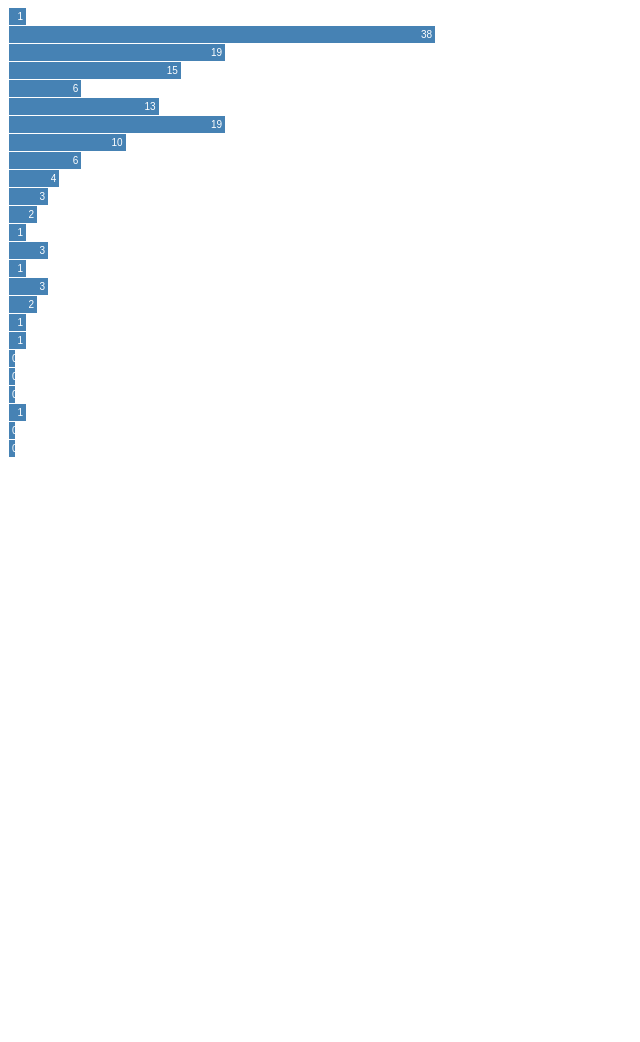
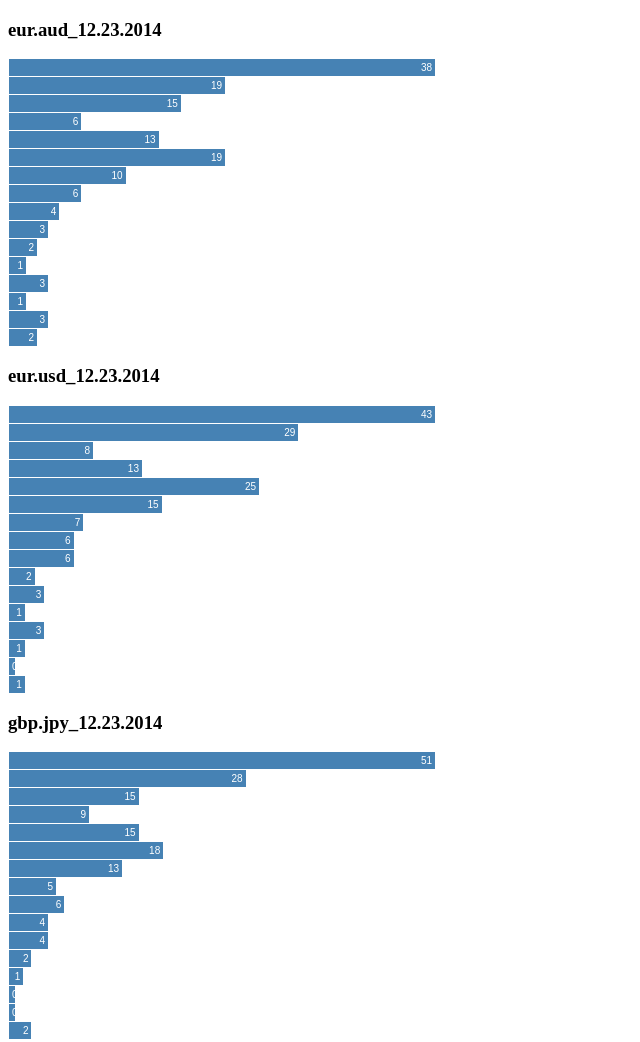
Before and after one commit to itsnotafake/ForexCLA, a plain HTML site: page index.html in a window 1280 px wide. Shown: the top 1042 px of the page, without its empty margins (0-640 px from the left). Before the commit the page ends 800 px from the top, so only its background shows below. Drawn offline with Linux system fonts and the light colour scheme.

Commit message:
Creating multiple charts using hdata.js

```diff
--- a/index.html
+++ b/index.html
@@ -14,20 +14,35 @@
 </style>
 <div class="chart"></div>
 <script src="js/d3.v3.min.js"></script>
+<script src="js/hdata.js"></script>
 <script>
 
-// from eur.aud_12.23.2014
-var data = [1, 38, 19, 15, 6, 13, 19, 10, 6, 4, 3, 2, 1, 3, 1, 3, 2, 1, 1, 0, 0, 0, 1, 0, 0];
+console.log("length(hdata)=" + hdata.length);
+
+for(var i=0; i < hdata.length; i++) {
+
+	var pair = hdata[i];
+	var name = pair[0];
+	var data = pair[1];
+
+	var heading = document.createElement("h3");
+	heading.innerHTML = name;
+	document.body.appendChild(heading);
+
+	var chart = document.createElement("div");
+	chart.setAttribute("id", name);
+	chart.setAttribute("class", "chart");
+	document.body.appendChild(chart);
 
 	var x = d3.scale.linear()
 		.domain([0, d3.max(data)])
 		.range([0, 420]);
 
-d3.select(".chart")
+	d3.select(chart)
 	  .selectAll("div")
 		.data(data)
 	  .enter().append("div")
 		.style("width", function(d) { return x(d) + "px"; })
 		.text(function(d) { return d; });
-
+}
 </script>
--- /dev/null
+++ b/js/hdata.js
@@ -0,0 +1,8 @@
+var hdata = [
+    ['eur.aud_12.23.2014', [38, 19, 15, 6, 13, 19, 10, 6, 4, 3, 2, 1, 3, 1, 3, 2]],
+    ['eur.usd_12.23.2014', [43, 29, 8, 13, 25, 15, 7, 6, 6, 2, 3, 1, 3, 1, 0, 1]],
+    ['gbp.jpy_12.23.2014', [51, 28, 15, 9, 15, 18, 13, 5, 6, 4, 4, 2, 1, 0, 0, 2]],
+    ['gbp.usd_12.23.2014', [40, 9, 18, 9, 18, 13, 5, 10, 7, 2, 6, 5, 1, 2, 2, 1]],
+    ['usd.cad_12.23.2014', [35, 16, 11, 7, 22, 15, 5, 3, 7, 0, 4, 0, 3, 2, 3, 1]],
+    ['usd.jpy_12.23.2014', [65, 22, 19, 14, 17, 12, 13, 4, 3, 3, 3, 2, 2, 2, 0, 0]],
+];
```
Lines whose indentation alone changed are shown as unchanged.
